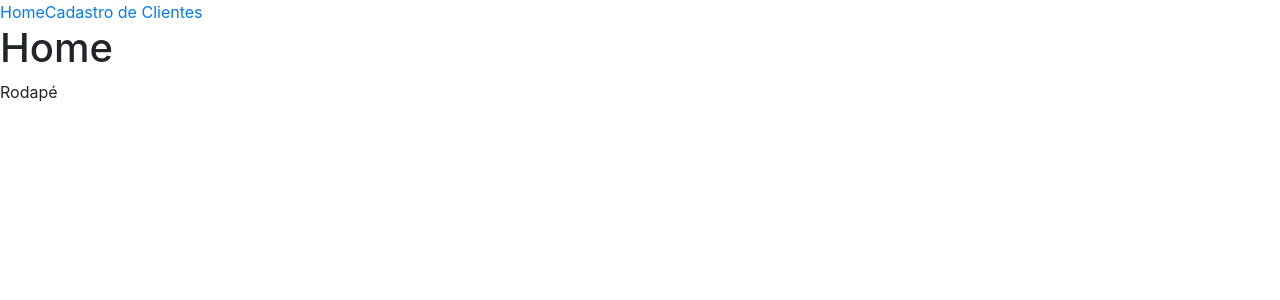
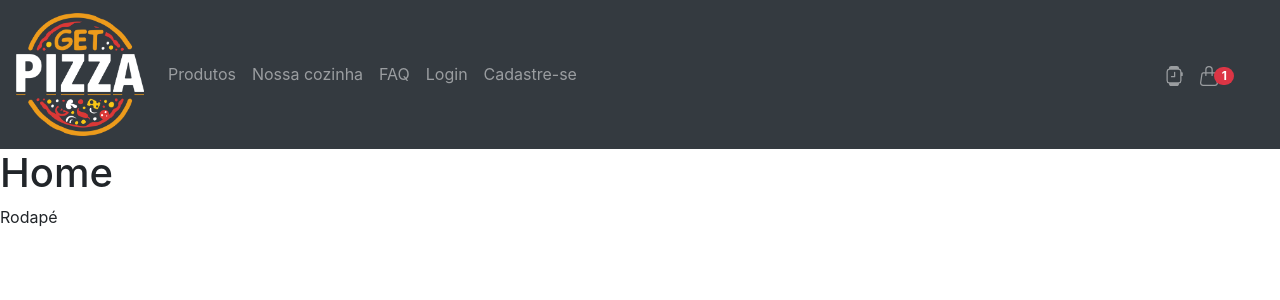
Before and after one commit to salmo-jr/front-end-modelo, a React (Create React App) app: page / in a window 1280 px wide. Shown: the top 300 px of the page. Built offline with nearby package versions, Linux system fonts and the light colour scheme.

Commit message:
início do desenvolvimento do cabeçalho

```diff
--- a/package.json
+++ b/package.json
@@ -8,6 +8,7 @@
     "@testing-library/user-event": "^12.2.0",
     "axios": "^0.21.0",
     "react": "^17.0.1",
+    "react-bootstrap-icons": "^1.1.0",
     "react-dom": "^17.0.1",
     "react-router-dom": "^5.2.0",
     "react-scripts": "4.0.0",
--- a/public/index.html
+++ b/public/index.html
@@ -40,5 +40,7 @@
       To begin the development, run `npm start` or `yarn start`.
       To create a production bundle, use `npm run build` or `yarn build`.
     -->
+    <script src="https://code.jquery.com/jquery-3.5.1.slim.min.js" integrity="sha384-DfXdz2htPH0lsSSs5nCTpuj/zy4C+OGpamoFVy38MVBnE+IbbVYUew+OrCXaRkfj" crossorigin="anonymous"></script>
+    <script src="https://cdn.jsdelivr.net/npm/bootstrap@4.5.3/dist/js/bootstrap.bundle.min.js" integrity="sha384-ho+j7jyWK8fNQe+A12Hb8AhRq26LrZ/JpcUGGOn+Y7RsweNrtN/tE3MoK7ZeZDyx" crossorigin="anonymous"></script>
   </body>
 </html>
--- a/src/App.js
+++ b/src/App.js
@@ -1,7 +1,6 @@
 import React from 'react';
 import { BrowserRouter } from 'react-router-dom';
 import Routes from './Routes';
-import HeaderPage from './componentes/HeaderPage/HeaderPage';
 import Perfil from './componentes/Perfil/Perfil';
 import PerfilDados from './perfil.json';
 import FotoPerfil from './assets/foto.jpg';
@@ -10,7 +9,6 @@ function App() {
   return (
     <div className="App">
         <BrowserRouter>
-          <HeaderPage />
           <Routes />
           <div>Rodapé</div>
         </BrowserRouter>
--- a/src/Routes.js
+++ b/src/Routes.js
@@ -7,13 +7,13 @@ const routes = () => {
     return(
         <Switch>
             <Route path='/cadastroCliente'>
-                <CadastroCliente />
+                <CadastroCliente  path='/cadastroCliente' />
             </Route>
             <Route path='/cardapio'>
-                <CadastroCliente />
+                <CadastroCliente path='/cardapio' />
             </Route>
             <Route path='/'>
-                <Home />
+                <Home path='/' />
             </Route>
         </Switch>
     );
--- a/src/componentes/HeaderPage/HeaderPage.js
+++ b/src/componentes/HeaderPage/HeaderPage.js
@@ -1,12 +1,45 @@
 import React from 'react';
 import { Link } from 'react-router-dom';
+import { Handbag, Smartwatch } from 'react-bootstrap-icons';
+import logo from '../../assets/logo_get-pizza.png';
+import classes from './HeaderPage.module.css';
 
-const headerPage = () => {
+const headerPage = (props) => {
     return(
         <header>
-            <nav>
-                <Link to='/'>Home</Link>
-                <Link to='/cadastroCliente'>Cadastro de Clientes</Link>
+            {/* https://getbootstrap.com/docs/4.5/components/navbar/ */}
+            <nav className='navbar navbar-expand-lg navbar-dark bg-dark'>
+                <Link to='/' className='navbar-brand'><img className={classes.Logo} src={logo} /></Link>
+
+                <div className='collapse navbar-collapse' id='navbarNav'>
+                    <ul className='navbar-nav'>
+                        <li className={ props.navActive == '/cardapio' ? 'nav-item active' : 'nav-item' }>
+                            <Link className='nav-link' to='/cardapio'>Produtos</Link>
+                        </li>
+                        <li className={ props.navActive == '/nossaCozinha' ? 'nav-item active' : 'nav-item' }>
+                            <Link className='nav-link' to='/nossaCozinha'>Nossa cozinha</Link>
+                        </li>
+                        <li className={ props.navActive == '/faq' ? 'nav-item active' : 'nav-item' }>
+                            <Link className='nav-link' to='/faq'>FAQ</Link>
+                        </li>
+                        <li className={ props.navActive == '/login' ? 'nav-item active' : 'nav-item' }>
+                            <Link className='nav-link' to='/login'>Login</Link>
+                        </li>
+                        <li className={ props.navActive == '/cadastroCliente' ? 'nav-item active' : 'nav-item' }>
+                            <Link className='nav-link' to='/cadastroCliente'>Cadastre-se</Link>
+                        </li>
+                    </ul>
+                </div>
+                <div className={classes.Notifications}>
+                    <Smartwatch color='rgba(255,255,255,.5)' size='20' />
+                    <div>
+                        <Handbag color='rgba(255,255,255,.5)' size='20' />
+                        <span className={"badge badge-pill badge-danger " + classes.Counter}>1</span>
+                    </div>
+                </div>
+                <button className='navbar-toggler' type='button' data-toggle='collapse' data-target='#navbarNav' aria-controls='navbarNav' aria-expanded='false' aria-label='Toggle navigation'>
+                    <span className='navbar-toggler-icon'></span>
+                </button>
             </nav>
         </header>
     );
--- /dev/null
+++ b/src/componentes/HeaderPage/HeaderPage.module.css
@@ -0,0 +1,17 @@
+.Logo{
+    width: 10vw;
+}
+
+.Notifications{
+    display: flex;
+    align-items: flex-end;
+}
+
+.Notifications *{
+    margin-right: 15px;
+    height: 100%;
+}
+
+.Counter{
+    margin-left: -20px;
+}
--- a/src/paginas/CadastroCliente/CadastroCliente.js
+++ b/src/paginas/CadastroCliente/CadastroCliente.js
@@ -1,10 +1,14 @@
 import React from 'react';
+import HeaderPage from '../../componentes/HeaderPage/HeaderPage';
 import Formulario from '../../componentes/Formulario/Formulario';
 import formCadastro from './formularioCadastro.json';
 
-const cadastroCliente = () => {
+const cadastroCliente = (props) => {
     return(
-        <Formulario info={formCadastro} />
+        <div>
+            <HeaderPage navActive={props.path} />
+            <Formulario info={formCadastro} />
+        </div>
     );
 }
 
--- a/src/paginas/Home/Home.js
+++ b/src/paginas/Home/Home.js
@@ -1,8 +1,12 @@
 import React from 'react';
+import HeaderPage from '../../componentes/HeaderPage/HeaderPage';
 
-const home = () => {
+const home = (props) => {
     return(
-        <h1>Home</h1>
+        <div>
+            <HeaderPage navActive={props.path} />
+            <h1>Home</h1>
+        </div>
     );
 }
 
```
Also changed, not shown: src/assets/logo_get-pizza.png (added), 1 other file (tests, documents, lock files or other folders).
